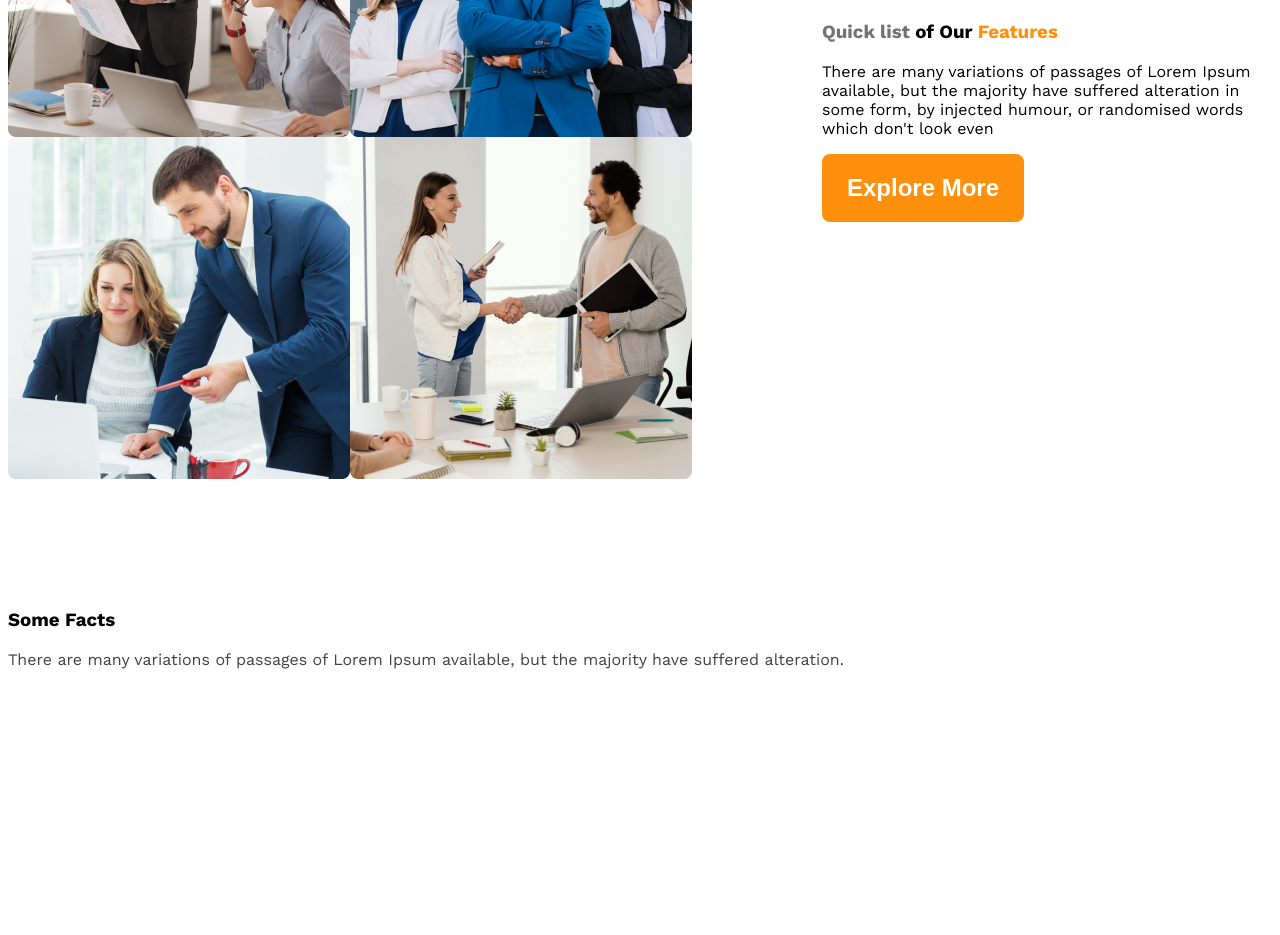
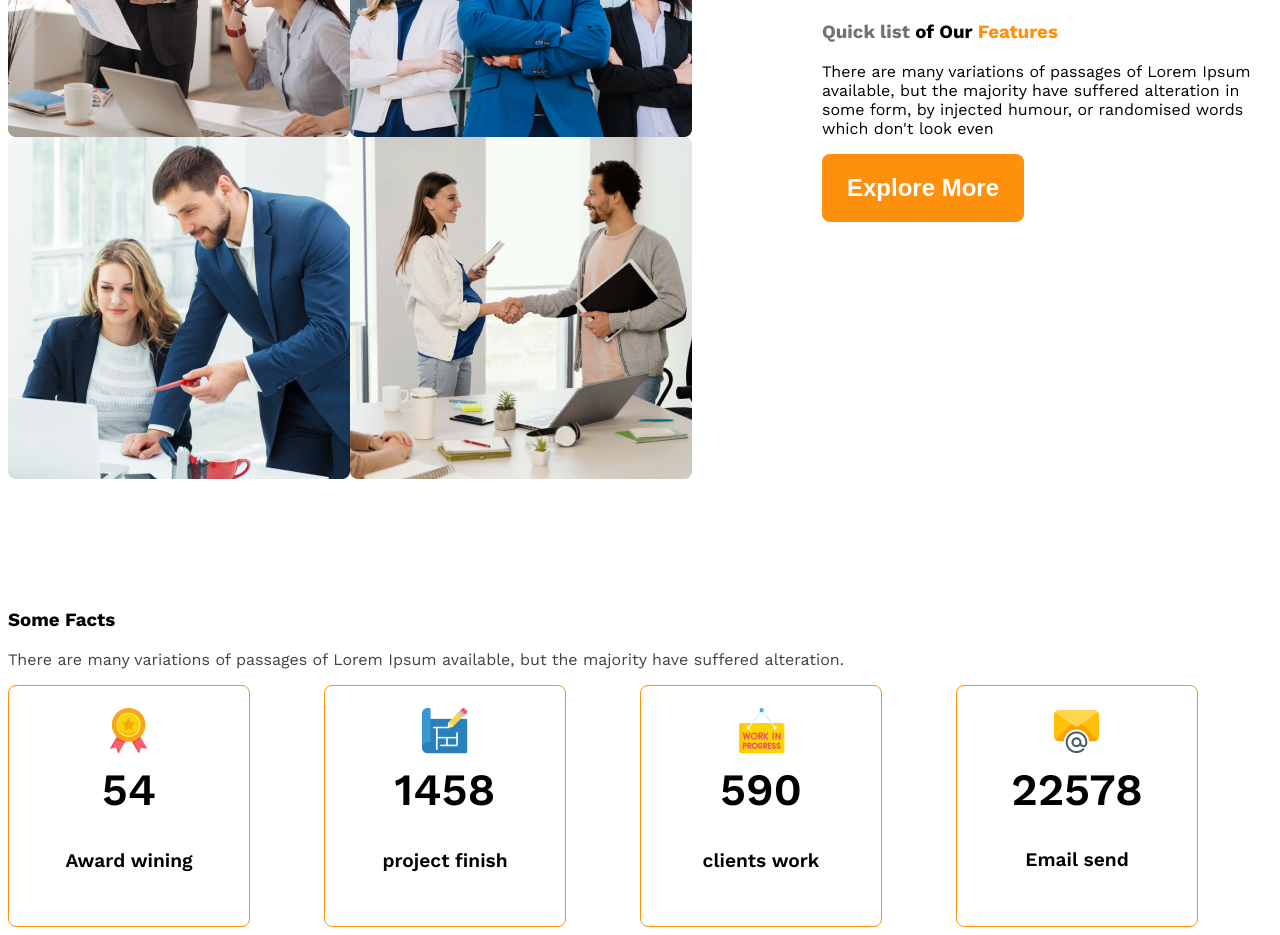
Before and after one commit to sumon8520/g3-architec-web, a plain HTML site: page index.html in a window 1280 px wide. Shown: the part 1528-2463 px from the top of the page. Before the commit the page ends 2378 px from the top, so only its background shows below. Drawn offline with nearby package versions, Linux system fonts and the light colour scheme.

Commit message:
add the box

```diff
--- a/index.html
+++ b/index.html
@@ -42,27 +42,37 @@
          </section>
          <section>
             <h3 class="section-tittle">Some Facts</h3>
-            <p class="text-gray">There are many variations of passages of Lorem Ipsum available, but the majority have suffered alteration.</p>
+            <p class="text-gray rgba(255, 144, 14, 1)">There are many variations of passages of Lorem Ipsum available, but the majority have suffered alteration.</p>
+
             <div class="fact-contrainer">
-               <div class="fact">
-                  <img src="" alt="" class="fact-icon">
-                  <h4 class="fact-number"></h4>
-                  <h5 class="fact-name"></h5>
+
+               <div class="fact-card display-flex">
+                  <div>
+                     <img src="images/icons/ribon.png" alt="" class="fact-icon">
+                     <h4 class="fact-number">54</h4>
+                     <h5 class="fact-name">Award wining</h5>
+                  </div>
                </div>
-               <div class="fact">
-                  <img src="" alt="" class="fact-icon">
-                  <h4 class="fact-number"></h4>
-                  <h5 class="fact-name"></h5>
+               <div class="fact-card display-flex">
+                 <div>
+                  <img src="images/icons/projects.png" alt="" class="fact-icon">
+                  <h4 class="fact-number">1458</h4>
+                  <h5 class="fact-name">project finish</h5>
+                 </div>
                </div>
-               <div class="fact">
-                  <img src="" alt="" class="fact-icon">
-                  <h4 class="fact-number"></h4>
-                  <h5 class="fact-name"></h5>
+
+               <div class="fact-card display-flex">
+                 <div> <img src="images/icons/customers.png" alt="" class="fact-icon">
+                  <h4 class="fact-number">590</h4>
+                  <h5 class="fact-name">clients work</h5></div>
                </div>
-               <div class="fact">
-                  <img src="" alt="" class="fact-icon">
-                  <h4 class="fact-number"></h4>
-                  <h5 class="fact-name"></h5>
+
+               <div class="fact-card display-flex">
+                <div>
+                  <img src="images/icons/email.png" alt="" class="fact-icon">
+                  <h4 class="fact-number">22578</h4>
+                  <h5 class="fact-name">Email send</h5>
+                </div>
                </div>
             </div>
          </section>
--- a/style.css/design.css
+++ b/style.css/design.css
@@ -86,6 +86,33 @@ margin-top: 130px;
 .design2{
      color: rgba(255, 144, 14, 1)
 }
+.fact-contrainer{
+    display: grid;
+    grid-template-columns: repeat(4, 1fr);
+
+}
+.fact-card{
+    border: 1px solid rgba(255, 144, 14, 1);
+    width: 240px;
+    height: 240px;
+    border-radius: 8px;
+    align-items: center;
+    justify-content: center;
+    text-align: center;
+}
+.fact-number{
+    font-size: 2.8rem;
+    font-weight: 600;
+    margin-top: 5px;
+    margin-bottom: 10px;
+}
+.fact-name{
+    font-size: 1.2rem;
+    font-weight: 600;
+}
+.fact-description{
+    max-width: 540px;
+}
 @media screen and (max-width:576px) {
     .navbar,
     .nav-item,
```
